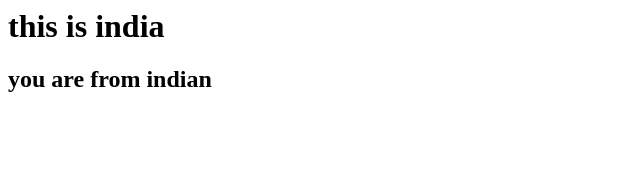
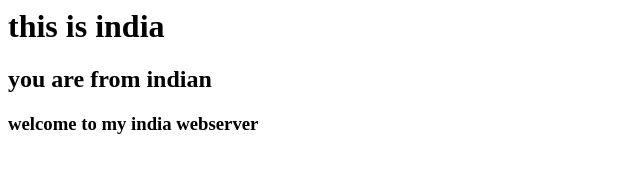
Before and after one commit to Shubhamanand12/html-project-repo2022, a plain HTML site: page index.html in a window 1280 px wide. Shown: the whole page, without its empty margins (0-640 px from the left). Drawn offline with Linux system fonts and the light colour scheme.

Commit message:
commit by Pankaj

```diff
--- a/index.html
+++ b/index.html
@@ -1,2 +1,3 @@
 <h1> this is india </h1>
 <h2>you are from indian </h2>
+<h3> welcome to my india webserver </h2>
```
